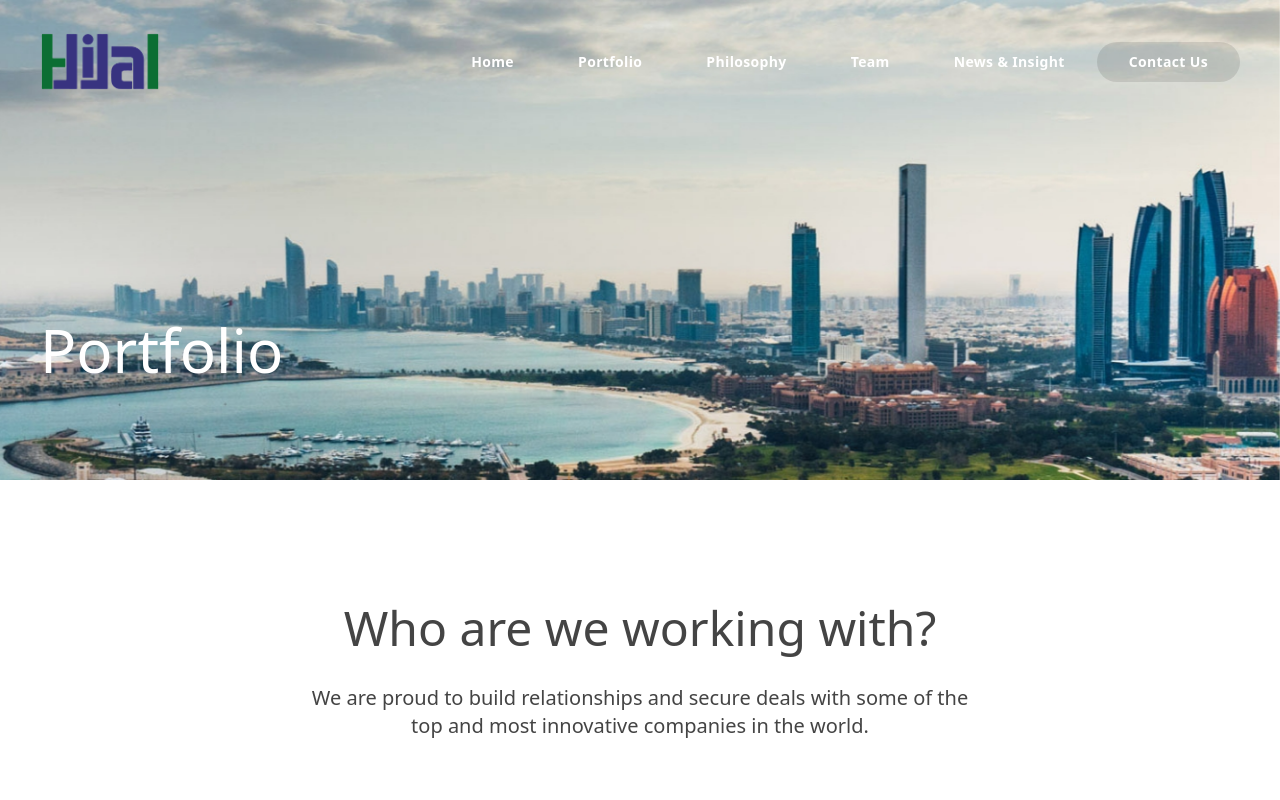
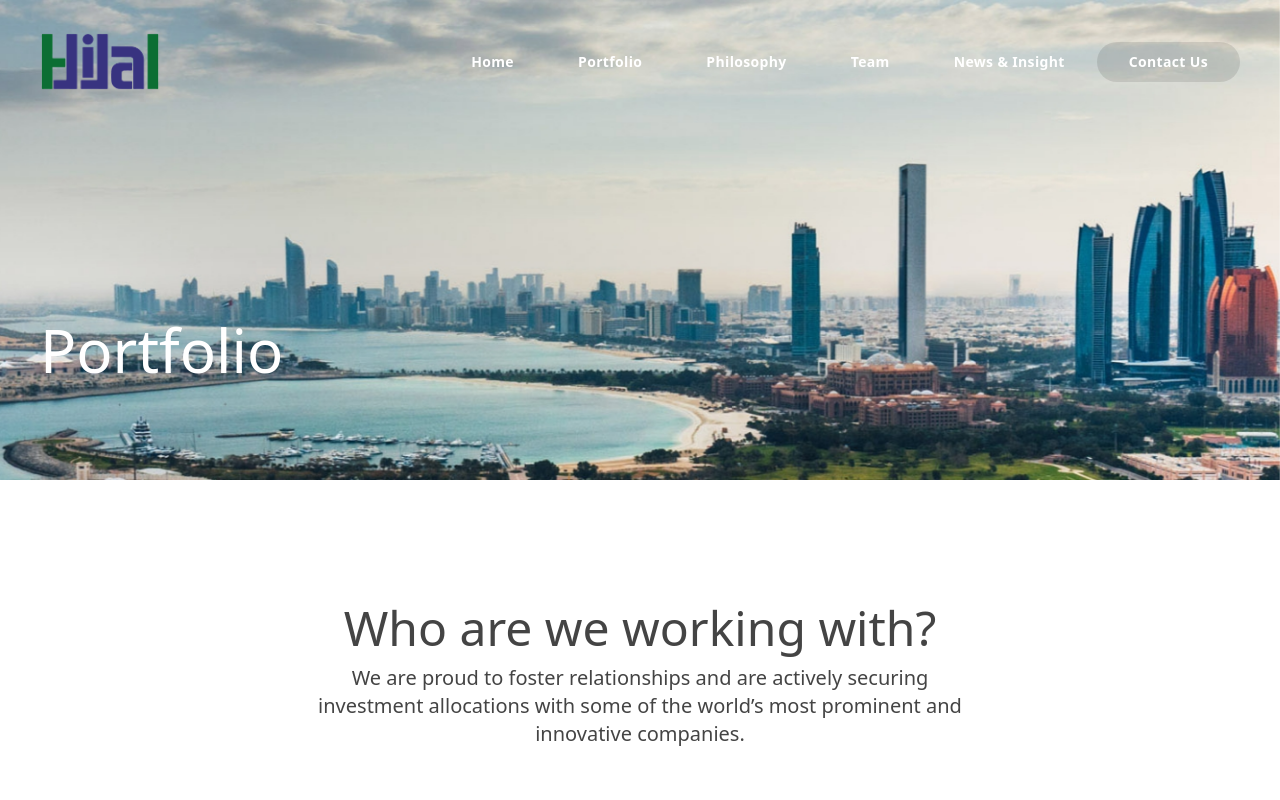
Before and after one commit to GhazanfarGw/Hilalesg, a React (Create React App) app: page /portfolio in a window 1280 px wide. Shown: the top 800 px of the page. Built offline with nearby package versions, Linux system fonts and the light colour scheme.

Commit message:
Update Portfolio.jsx

```diff
--- a/src/Pages/Portfolio/Portfolio.jsx
+++ b/src/Pages/Portfolio/Portfolio.jsx
@@ -1,75 +1,3 @@
-// import React from 'react'
-
-// function Agency() {
-//   return (
-
-//     <>
-//     {/* <div data-aos="zoom-in-up" data-aos-delay="300" className='grid-cols-4 px-5 mx-auto justify-center text-center items-center block md:hidden lg:hidden pt-20 pb-20'>
-//       <h1 className='text-3xl text-[#dfc660] justify-center text-center mx-auto pt-3'>
-//         Protect your transaction from.
-//       </h1>
-//       <div className='w-80 flex items-center justify-center mx-auto gap-x-2'>
-//         <img src="../logos/anduril.jpg" alt="" />
-//       </div>
-//       <div className='w-80 flex items-center justify-center h-0 mx-auto gap-x-0 pt-5'>
-
-//       </div>
-//       <div className='w-80 flex items-center justify-center mx-auto gap-x-3 pt-5'>
-
-//       </div>
-//       <div className='flex items-center justify-center h-28 mx-auto'>
-
-//       </div>
-//       <div className='flex items-center justify-center h-0 mx-auto gap-x-1 pt-3'>
-
-//       </div>
-//     </div> */}
-//       <div data-aos="zoom-in-up" data-aos-delay="300" className='pt-32 px-5 md:px-10 justify-center mx-auto max-w-screen-xl md:pb-20 hidden md:block lg:block' >
-        // <h1 className='justify-center text-center mx-auto md:py-10 md:max-w-2xl md:text-xl font-light text-lg text-[#444444]'>
-        //     We are proud to partner with some of the most innovative companies in the tech industry. Here's below lists of them.
-        // </h1>
-//         <div className='grid grid-cols-4 justify-center text-center mx-auto gap-3 mt-10'>
-            // <img className='hover:scale-105 duration-300 border py-6 px-3' src="../logos/Openal.jpg" alt="" />
-            // <img className='hover:scale-105 duration-300 border py-6 px-3' src="../logos/scale.jpg" alt="" />
-            // <img className='hover:scale-105 duration-300 border py-6 px-3' src="../logos/anth.jpg" alt="" />
-            // <img className='hover:scale-105 duration-300 border py-6 px-3' src="../logos/groq.jpg" alt="" />
-            // <img className='hover:scale-105 duration-300 border py-6 px-3' src="../logos/figue.jpg" alt="" />
-            // <img className='hover:scale-105 duration-300 border py-6 px-3' src="../logos/mistral.jpg" alt="" />
-            // <img className='hover:scale-105 duration-300 border py-6 px-3' src="../logos/anduril.jpg" alt="" />
-            // <img className='hover:scale-105 duration-300 border py-6 px-3' src="../logos/builder.jpg" alt="" />
-            // <img className='hover:scale-105 duration-300 border py-6 px-3' src="../logos/cfdx.jpg" alt="" />
-            // <img className='hover:scale-105 duration-300 border py-6 px-3' src="../logos/ltaf.jpg" alt="" />
-            // <img className='hover:scale-105 duration-300 border py-6 px-3' src="../logos/zellar.jpg" alt="" />
-            // <img className='hover:scale-105 duration-300 border py-6 px-3' src="../logos/mirzy.jpg" alt="" />
-//         </div>
-//       </div>
-
-
-//       <div data-aos="zoom-in-up" data-aos-delay="300" className='pt-20 px-5 md:px-10 justify-center mx-auto max-w-screen-xl pb-20 block md:hidden lg:hidden mt-24'>
-//         <h1 className='justify-center text-center mx-auto md:py-10 md:max-w-2xl md:text-xl font-light text-lg text-[#444444]'>
-//             We are proud to partner with some of the most innovative companies in the tech industry. Here's below lists of them.
-//         </h1>
-//         <div className='grid grid-cols-2 justify-center text-center mx-auto gap-3 mt-10'>
-//             <img className='hover:scale-105 duration-300 border py-6 px-3' src="../logos/Openal.jpg" alt="" />
-//             <img className='hover:scale-105 duration-300 border py-6 px-3' src="../logos/scale.jpg" alt="" />
-//             <img className='hover:scale-105 duration-300 border py-6 px-3' src="../logos/anth.jpg" alt="" />
-//             <img className='hover:scale-105 duration-300 border py-6 px-3' src="../logos/groq.jpg" alt="" />
-//             <img className='hover:scale-105 duration-300 border py-6 px-3' src="../logos/figue.jpg" alt="" />
-//             <img className='hover:scale-105 duration-300 border py-6 px-3' src="../logos/mistral.jpg" alt="" />
-//             <img className='hover:scale-105 duration-300 border py-6 px-3' src="../logos/anduril.jpg" alt="" />
-//             <img className='hover:scale-105 duration-300 border py-6 px-3' src="../logos/builder.jpg" alt="" />
-//             <img className='hover:scale-105 duration-300 border py-6 px-3' src="../logos/cfdx.jpg" alt="" />
-//             <img className='hover:scale-105 duration-300 border py-6 px-3' src="../logos/ltaf.jpg" alt="" />
-//             <img className='hover:scale-105 duration-300 border py-6 px-3' src="../logos/zellar.jpg" alt="" />
-//             <img className='hover:scale-105 duration-300 border py-6 px-3' src="../logos/mirzy.jpg" alt="" />
-//         </div>
-//       </div>
-//     </>
-//   )
-// }
-
-// export default Agency
-
 import React from 'react'
 import Slider from "react-slick";
 import "slick-carousel/slick/slick.css";
@@ -121,8 +49,8 @@ function Post() {
         <h1 className="second md:text-5xl font-light text-2xl text-[#444444] py-3 text-center mx-auto md:pt-28">
           Who are we working with?
         </h1>
-        <h1 className='third justify-center text-center pt-5 mx-auto md:max-w-2xl md:text-xl font-light text-lg text-[#444444]'>
-          We are proud to build relationships and secure deals with some of the top and most innovative companies in the world.
+        <h1 className='third justify-center text-center mx-auto md:max-w-2xl md:text-xl font-light text-lg text-[#444444]'>
+          We are proud to foster relationships and are actively securing investment allocations with some of the world’s most prominent and innovative companies.
         </h1>
         <Slider {...settings} className='fourth flex mx-auto items-center gap-10 pt-12 pb-10 text-[#000]'>
             <img className='hover:scale-105 duration-300 border py-6 px-3' src="../logos/Openal.jpg" alt="" />
```
